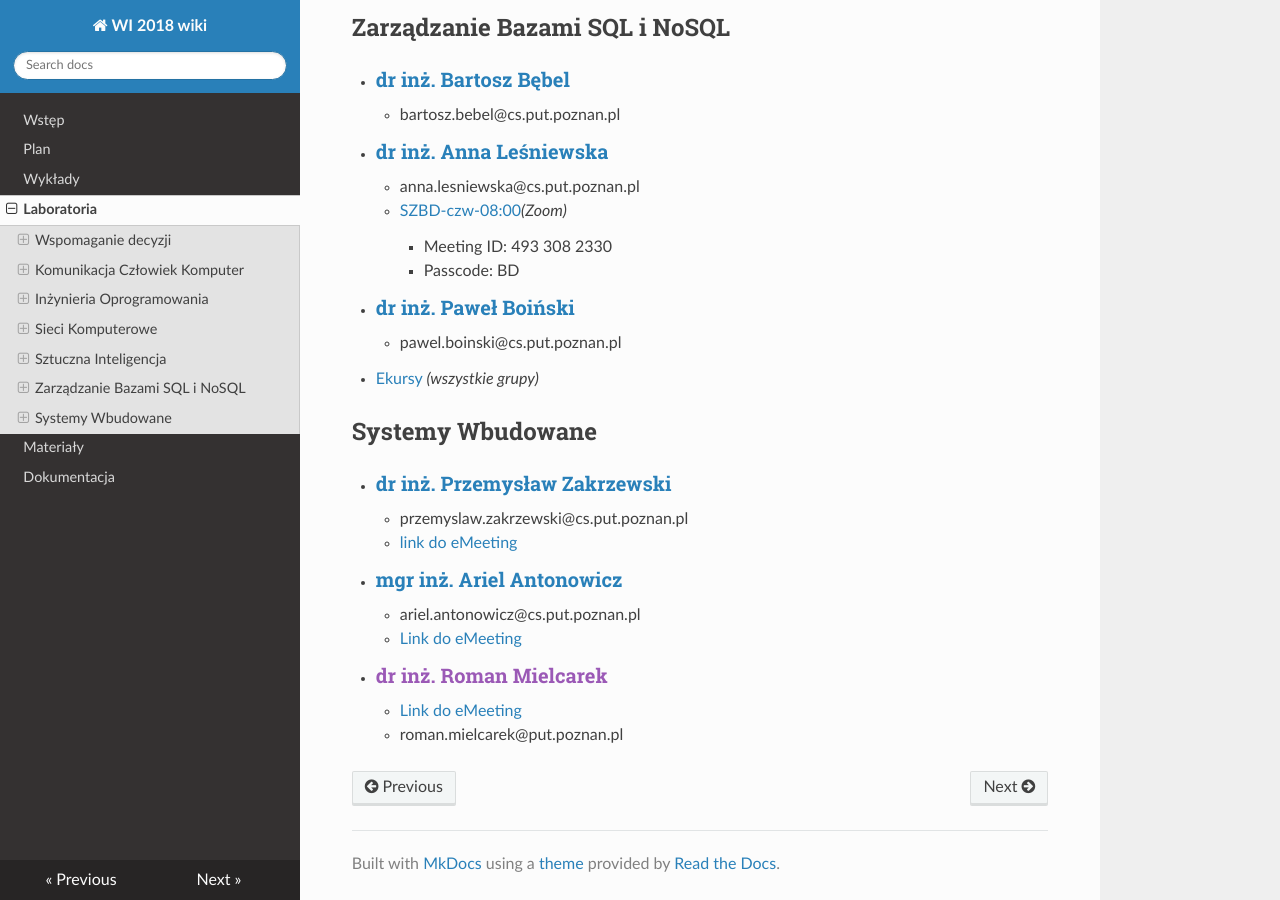
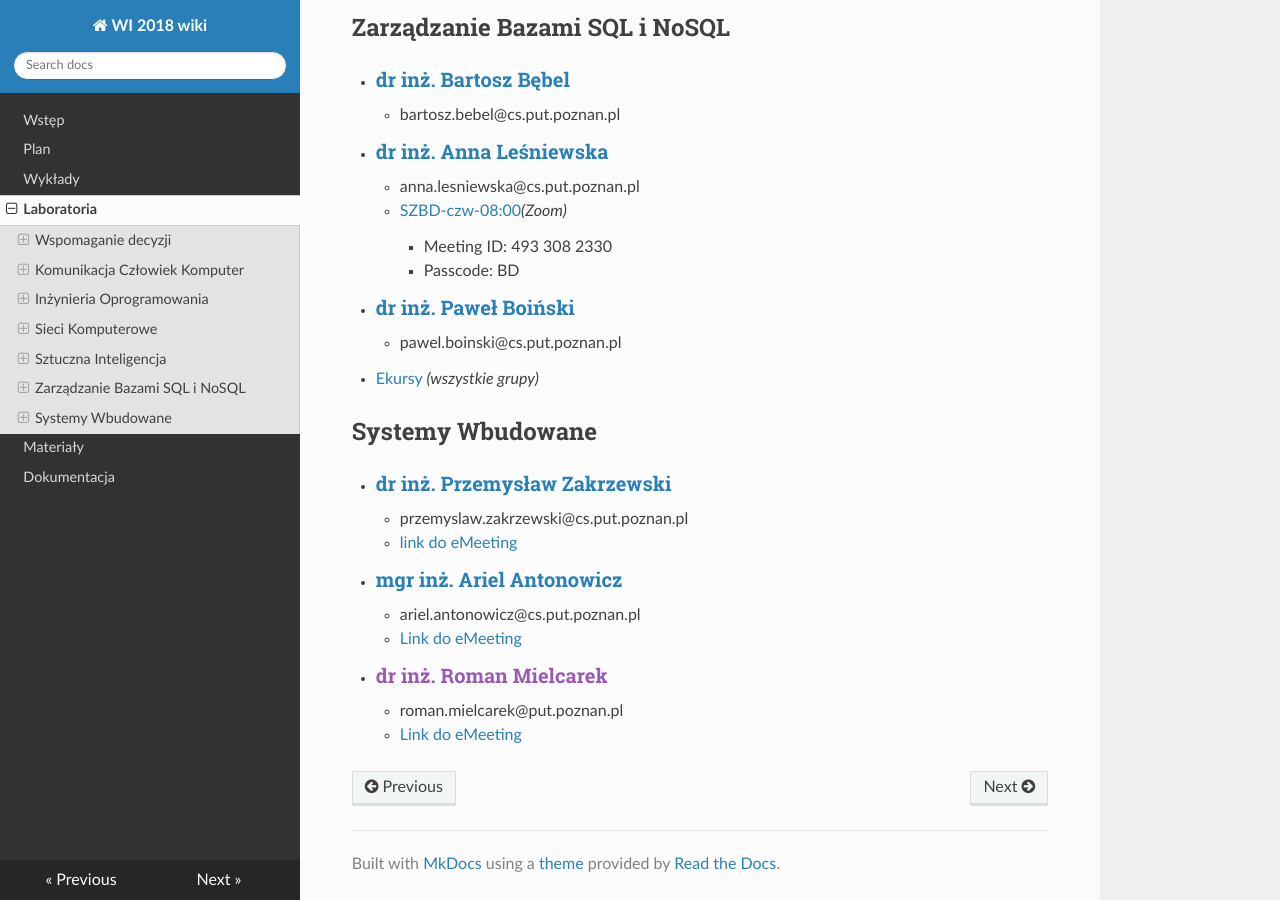
Before and after one commit to PUT-WI-18/wi18-wiki-sem5, an MkDocs documentation site: the page built from docs/laboratoria.md, in a window 1280 px wide and 900 px high, scrolled down 2109 px. Built offline with MkDocs 1.6.1, drawn with Linux system fonts in a browser that asks for light colours; nearby versions of some CDN libraries.

```diff
--- a/docs/laboratoria.md
+++ b/docs/laboratoria.md
@@ -81,5 +81,5 @@
     - ariel.antonowicz@cs.put.poznan.pl
     - [Link do eMeeting](https://emeeting.put.poznan.pl/eMeeting/ari-dtv-jav)
 - ### [dr inż. Roman Mielcarek]()
+    - roman.mielcarek@put.poznan.pl
     - [Link do eMeeting](https://emeeting.put.poznan.pl/eMeeting/rom-5zj-azv)
-    - roman.mielcarek@put.poznan.pl
```
